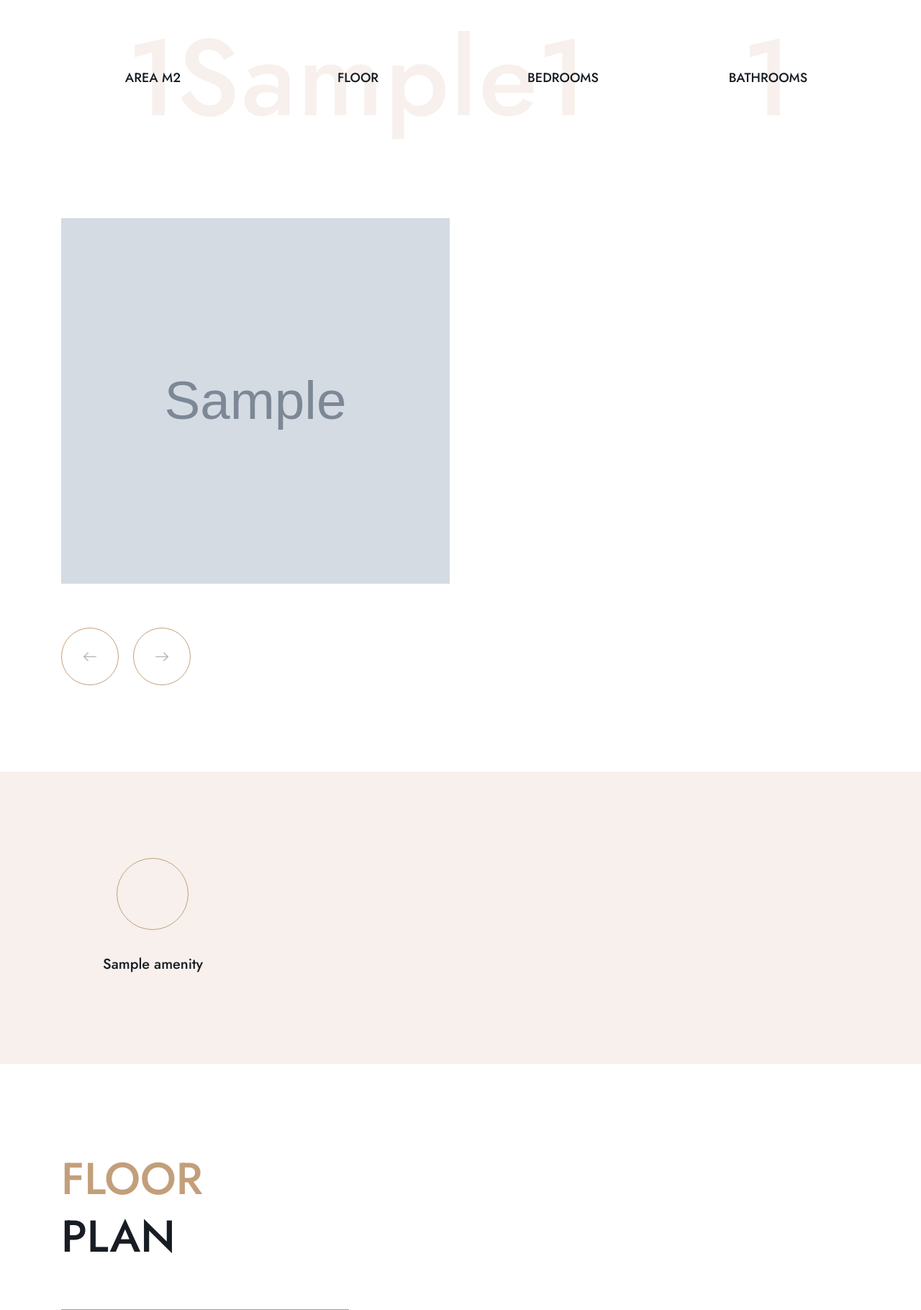
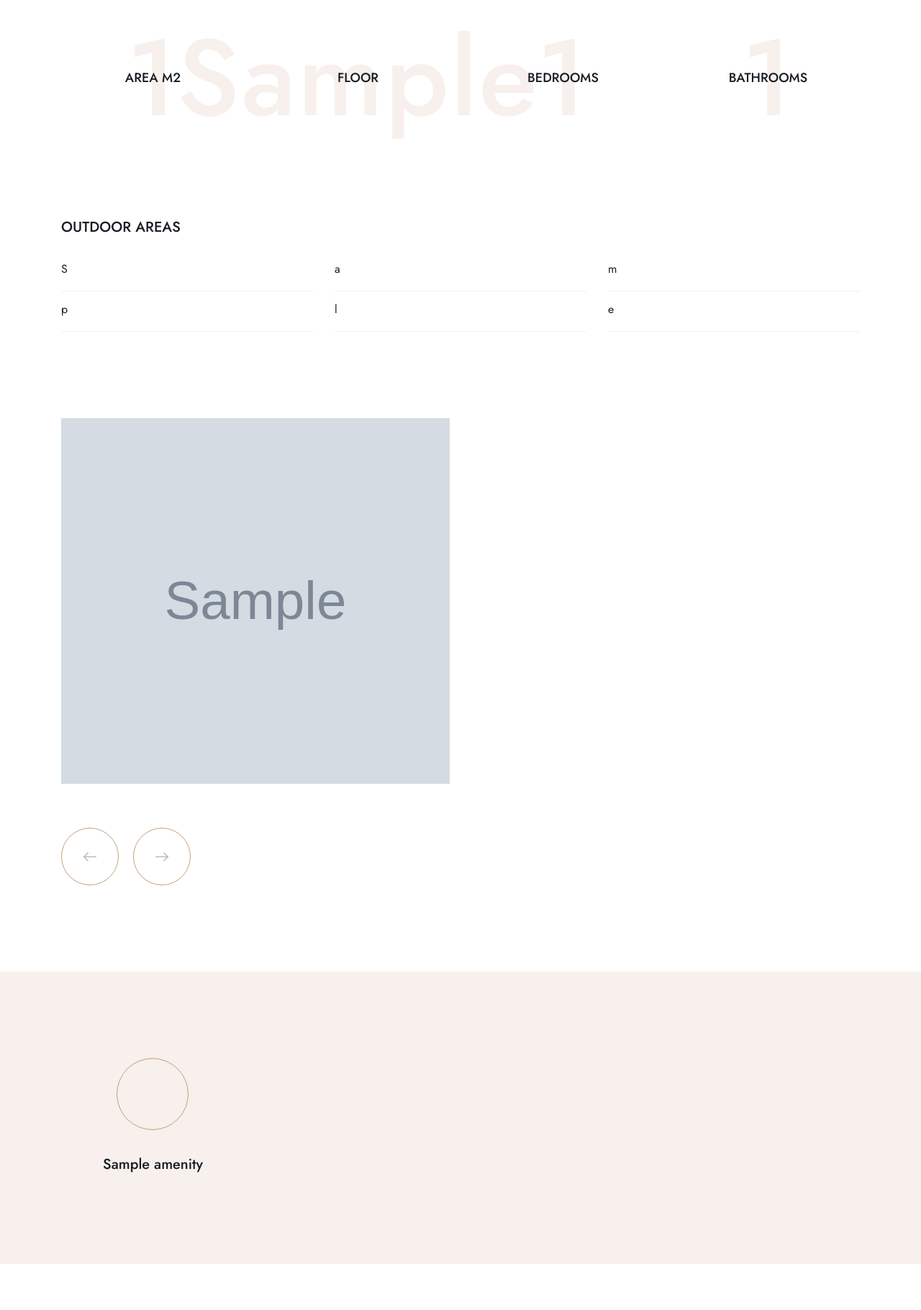
Before and after one commit to pagdas95/adhomes, a Django app: a page that uses adhomes/templates/pages/property_detail.html in a window 1280 px wide. Shown: the part 1682-3502 px from the top of the page at 72% size. Run offline with Django 5.2, Linux system fonts and the light colour scheme; tables that the repository leaves empty hold one stand-in row (values such as "Sample post"); grey boxes marked "Sample" are stand-in pictures; parts of the project's set-up code (start-up, migrations or seed data) failed here and were passed over; some libraries are stand-ins or nearby versions; some web fonts are replaced; grey boxes are pictures that could not be loaded.

Commit message:
some changes

```diff
--- a/adhomes/developments/admin.py
+++ b/adhomes/developments/admin.py
@@ -180,7 +180,7 @@
         ("Details", {
             "fields": (
                 "bedrooms", "bathrooms", "parking_spaces",
-                "internal_area", "covered_area", "balcony_area", "floor",
+                "internal_area", "covered_area", "balcony_area", "outdoor_areas", "floor",
             ),
         }),
         ("Price", {"fields": ("price", "price_on_request")}),
--- a/adhomes/developments/models.py
+++ b/adhomes/developments/models.py
@@ -290,6 +290,14 @@
         max_digits=8, decimal_places=2, null=True, blank=True,
         help_text="Balcony / veranda, square metres.",
     )
+    outdoor_areas = models.TextField(
+        blank=True,
+        help_text=(
+            "Other outdoor areas as a comma-separated list, e.g. "
+            "'Garden 52 m², Pool area 110 m², Covered veranda 22 m²'. "
+            "Shown as a list on the property page."
+        ),
+    )
     floor = models.CharField(
         max_length=50, blank=True,
         help_text="e.g. 'Ground', '2nd', 'Penthouse level'.",
--- a/adhomes/templates/pages/property_detail.html
+++ b/adhomes/templates/pages/property_detail.html
@@ -1,5 +1,5 @@
 {% extends "base.html" %}
-{% load static humanize %}
+{% load static humanize developments_extras %}
 
 {% block title %}{{ property.meta_title|default:property.name }} — {{ property.project.name }}{% endblock %}
 {% block meta_description %}{{ property.meta_description|default:property.description|truncatechars:160 }}{% endblock %}
@@ -133,6 +133,28 @@
       </div>
     </section>
 
+    {# ======================= OUTDOOR AREAS ======================== #}
+    {% if property.outdoor_areas %}
+    <section class="layout-pt-lg">
+      <div class="container">
+        <div class="row">
+          <div class="col-12">
+            <h3 class="text-20 uppercase fw-500">Outdoor areas</h3>
+            <div class="row y-gap-10 pt-30">
+              {% for area in property.outdoor_areas|split_commas %}
+              <div class="col-md-4 col-sm-6">
+                <div class="d-flex justify-between border-bottom-accent-2 pb-15">
+                  <div>{{ area }}</div>
+                </div>
+              </div>
+              {% endfor %}
+            </div>
+          </div>
+        </div>
+      </div>
+    </section>
+    {% endif %}
+
     {# ========================= IMAGE SLIDER ======================= #}
     {% if property.images.all %}
     <section class="layout-pt-lg layout-pb-lg relative">
```
Also changed, not shown: adhomes/developments/migrations/0004_property_outdoor_areas.py (added), 1 other file.
